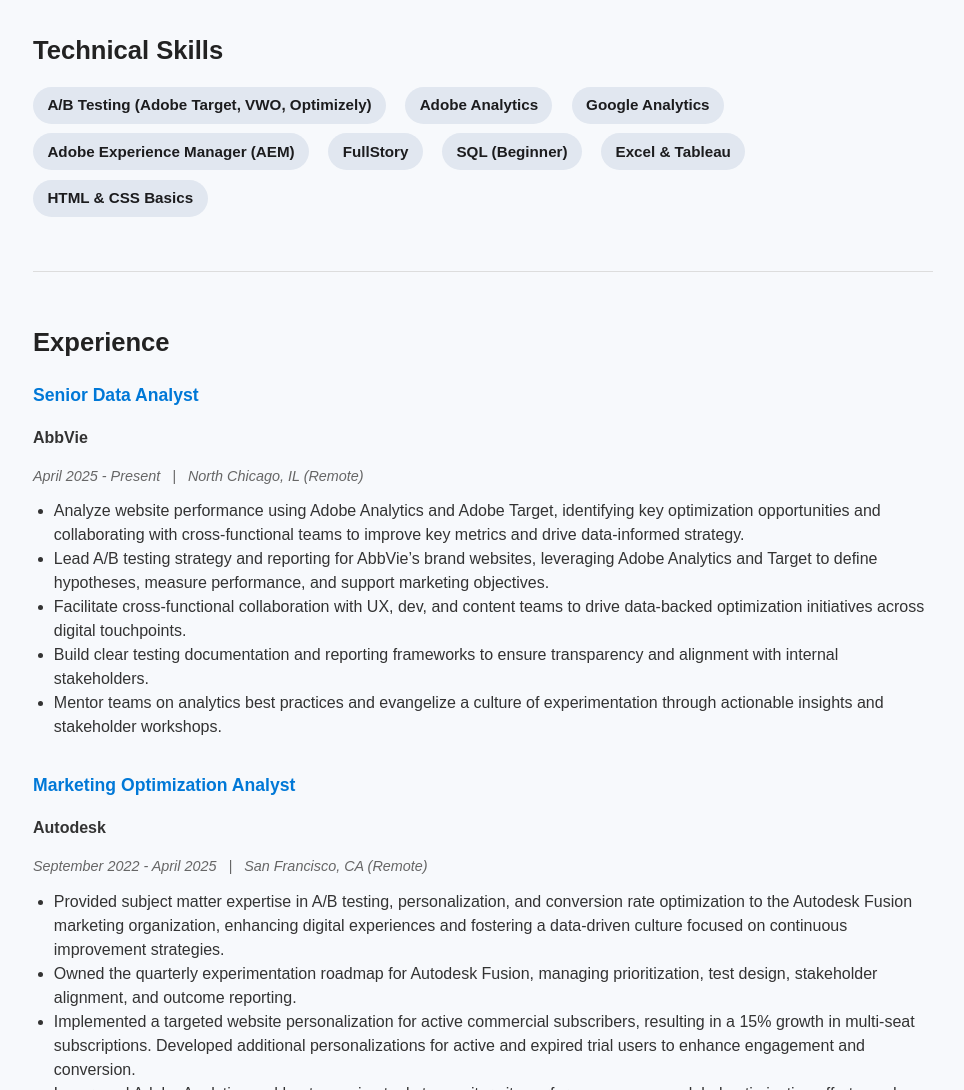
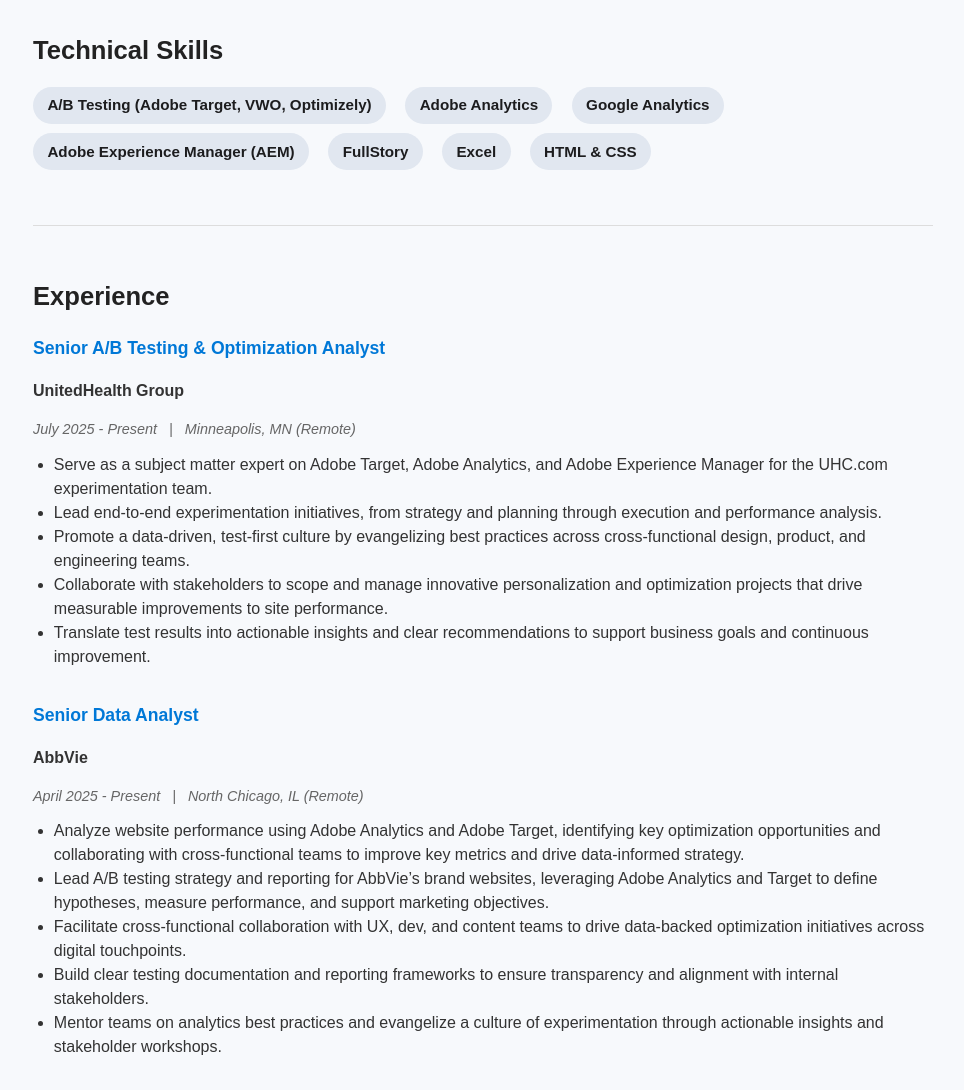
Before and after one commit to Kamschulte/lyndonkamschulte.github.io, a plain HTML site: page index.html in a window 1280 px wide. Shown: the part 1000-2090 px from the top of the page, without its empty margins (157-1121 px from the left). Drawn offline with Linux system fonts and the light colour scheme.

Commit message:
Update index.html

```diff
--- a/index.html
+++ b/index.html
@@ -12,7 +12,7 @@
 </script>
   <meta charset="UTF-8" />
   <meta name="viewport" content="width=device-width, initial-scale=1" />
-  <title>Lyndon Kamschulte | Marketing Analyst</title>
+  <title>Lyndon Kamschulte | Senior A/B Testing & Optimization Analyst</title>
   <link rel="icon" type="image/png" href="/favicon.png">
   <link rel="stylesheet" href="style.css" />
 </head>
@@ -26,7 +26,7 @@
     <div class="header-content">
       <div class="header-info">
         <h1>Lyndon Kamschulte</h1>
-        <p><strong>Senior Marketing Analyst</strong><br />Web Optimization, A/B Testing and Analytics</p>
+        <p><strong>Senior A/B Testing & Optimization Analyst</strong><br />Web Optimization, A/B Testing and Analytics</p>
       </div>
       <div class="header-actions">
         <a
@@ -68,7 +68,7 @@
       </p>
       <p>
         I've led experimentation, CRO and website data analysis efforts at large
-        enterprises like AbbVie, Autodesk, and Sling TV, as well as in fast-paced
+        enterprises like UnitedHealth Group, AbbVie, Autodesk, and Sling TV, as well as in fast-paced
         agency environments. Whether it’s launching high-impact A/B tests or
         personalizations, uncovering friction points with heatmaps, or
         partnering cross-functionally to improve UX/UI, I thrive on solving
@@ -105,14 +105,26 @@
         <li>Google Analytics</li>
         <li>Adobe Experience Manager (AEM)</li>
         <li>FullStory</li>
-        <li>SQL (Beginner)</li>
-        <li>Excel & Tableau</li>
-        <li>HTML & CSS Basics</li>
+        <li>Excel</li>
+        <li>HTML & CSS</li>
       </ul>
     </section>
 
     <section id="experience" class="panel">
       <h2>Experience</h2>
+
+      <article>
+        <p class="job-title">Senior A/B Testing & Optimization Analyst</p>
+        <p class="company-name">UnitedHealth Group</p>
+        <p class="company-location-date">July 2025 - Present &nbsp;&nbsp;|&nbsp;&nbsp; Minneapolis, MN (Remote)</p>
+        <ul>
+          <li>Serve as a subject matter expert on Adobe Target, Adobe Analytics, and Adobe Experience Manager for the UHC.com experimentation team.</li>
+          <li>Lead end-to-end experimentation initiatives, from strategy and planning through execution and performance analysis.</li>
+          <li>Promote a data-driven, test-first culture by evangelizing best practices across cross-functional design, product, and engineering teams.</li>
+          <li>Collaborate with stakeholders to scope and manage innovative personalization and optimization projects that drive measurable improvements to site performance.</li>
+          <li>Translate test results into actionable insights and clear recommendations to support business goals and continuous improvement.</li>
+        </ul>
+      </article>
 
       <article>
         <p class="job-title">Senior Data Analyst</p>
```
